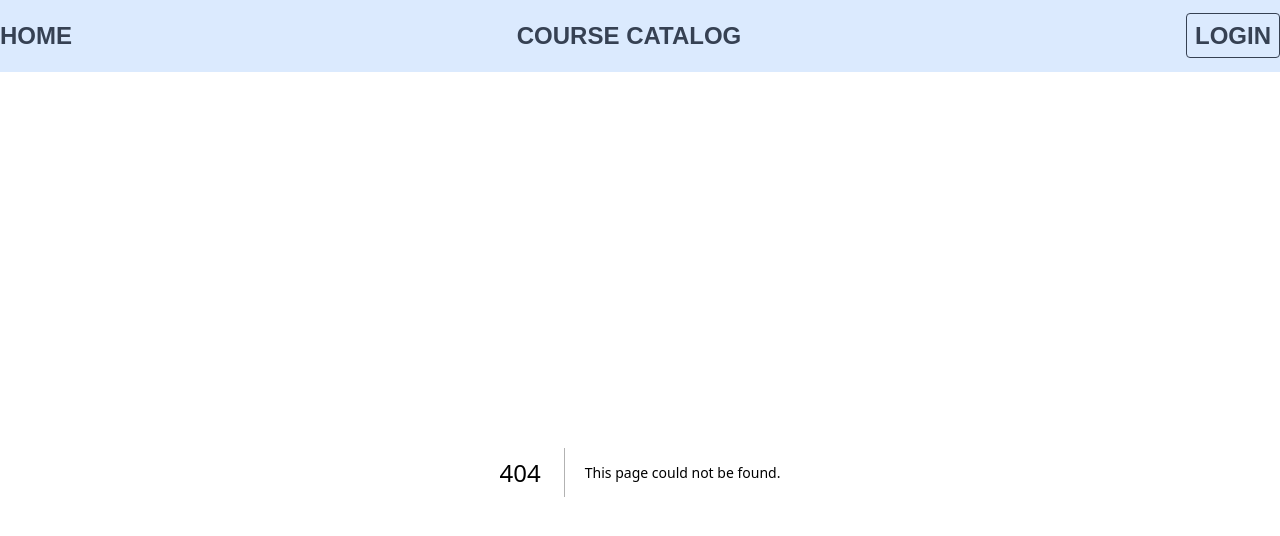
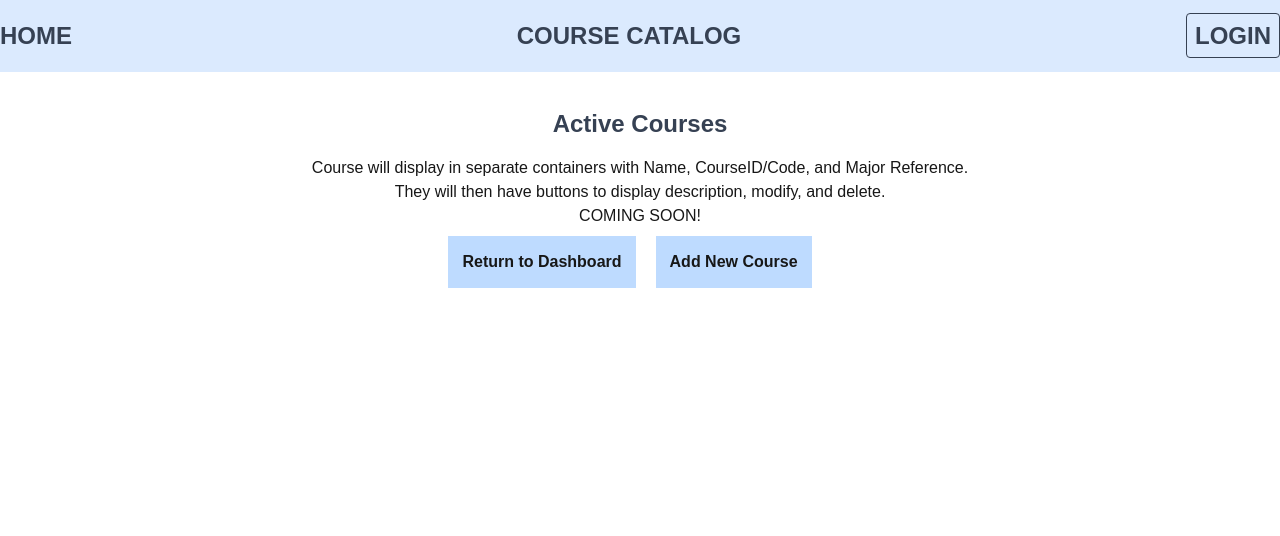
Before and after one commit to Sharper93/SDEV255_FinalProject_Samantha_Madisyn_Nwe, a Next.js app in the folder course-manager/: page /teacherViewCourses in a window 1280 px wide. Before the commit this address had no page. Shown: the top 536 px of the page. Built offline with nearby package versions, Linux system fonts and the light colour scheme.

Commit message:
Teacher Static Pages Added
Teacher pages are designed to have a Dashboard, View Active Courses, and Add a Course.

```diff
--- /dev/null
+++ b/course-manager/src/app/teacherAddCourse/page.js
@@ -0,0 +1,26 @@
+import React from "react";
+import Link from "next/link"; // added link import from next.js for navigation between pages
+
+export default function ViewCourses() {
+    return (
+        <div className="container text-center mt-5">
+
+            <h1 className="text-gray-700 text-2xl font-bold">Add Course</h1>
+            <p>Form to add course coming soon! </p>
+
+            <Link href="/teacherDash">
+                <button type="button"
+                className="text-primary font-bold bg-blue-200 p-3 my-2 border-2 border-transparent hover:border-blue-500">
+                    Return to Dashboard
+                </button>
+            </Link>
+
+            <Link href="./teacherViewCourses">
+                <button type="button"
+                className="text-primary font-bold bg-blue-200 p-3 my-2 mx-2 border-2 border-transparent hover:border-blue-500">
+                    View Current Courses
+                </button>
+            </Link>
+        </div>
+    )
+}
--- a/course-manager/src/app/teacherDash/page.js
+++ b/course-manager/src/app/teacherDash/page.js
@@ -8,15 +8,19 @@ export default function Page() {
         <h1 className="text-gray-700 text-2xl font-bold">Welcome to Teacher Dashboard</h1>
         <p>Here you can modify and manage your courses.</p>
 
+        <Link href="./teacherViewCourses">
             <button type="viewYourCourses"
-          className="text-primary font-bold bg-blue-200 p-3 my-2 border-2 border-transparent hover:border-blue-500">
+            className="text-primary font-bold bg-blue-200 p-3 my-2 mx-4 border-2 border-transparent hover:border-blue-500">
             View Courses
             </button>
+        </Link>
 
+        <Link href="./teacherAddCourse">
             <button type="addCourse"
-          className="text-primary font-bold bg-blue-200 p-3 my-2 border-2 border-transparent hover:border-blue-500">
+            className="text-primary font-bold bg-blue-200 p-3 my-2 mx-4 border-2 border-transparent hover:border-blue-500">
             Add Course
             </button>
+        </Link>
 
       </div>
     );
--- /dev/null
+++ b/course-manager/src/app/teacherViewCourses/page.js
@@ -0,0 +1,31 @@
+"use client"; // client component for use
+import Link from "next/link"; // added link import from next.js for navigation between pages
+
+export default function Page() {
+    return (
+        // design for page
+        <div className="container text-center mt-5">
+            <h1 className="text-gray-700 text-2xl font-bold py-4">Active Courses</h1>
+            <p>
+                Course will display in separate containers with Name, CourseID/Code, and Major Reference. <br></br>
+                They will then have buttons to display description, modify, and delete. <br></br>
+                COMING SOON!
+            </p>
+
+            <Link href="/teacherDash">
+                <button type="button"
+                className="text-primary font-bold bg-blue-200 p-3 my-2 border-2 border-transparent hover:border-blue-500">
+                    Return to Dashboard
+                </button>
+            </Link>
+
+            <Link href="./teacherAddCourse">
+                <button type="button"
+                className="text-primary font-bold bg-blue-200 p-3 my-2 mx-5 border-2 border-transparent hover:border-blue-500">
+                    Add New Course
+                </button>
+            </Link>
+
+        </div>
+    );
+}
```
Lines whose indentation alone changed are shown as unchanged.
